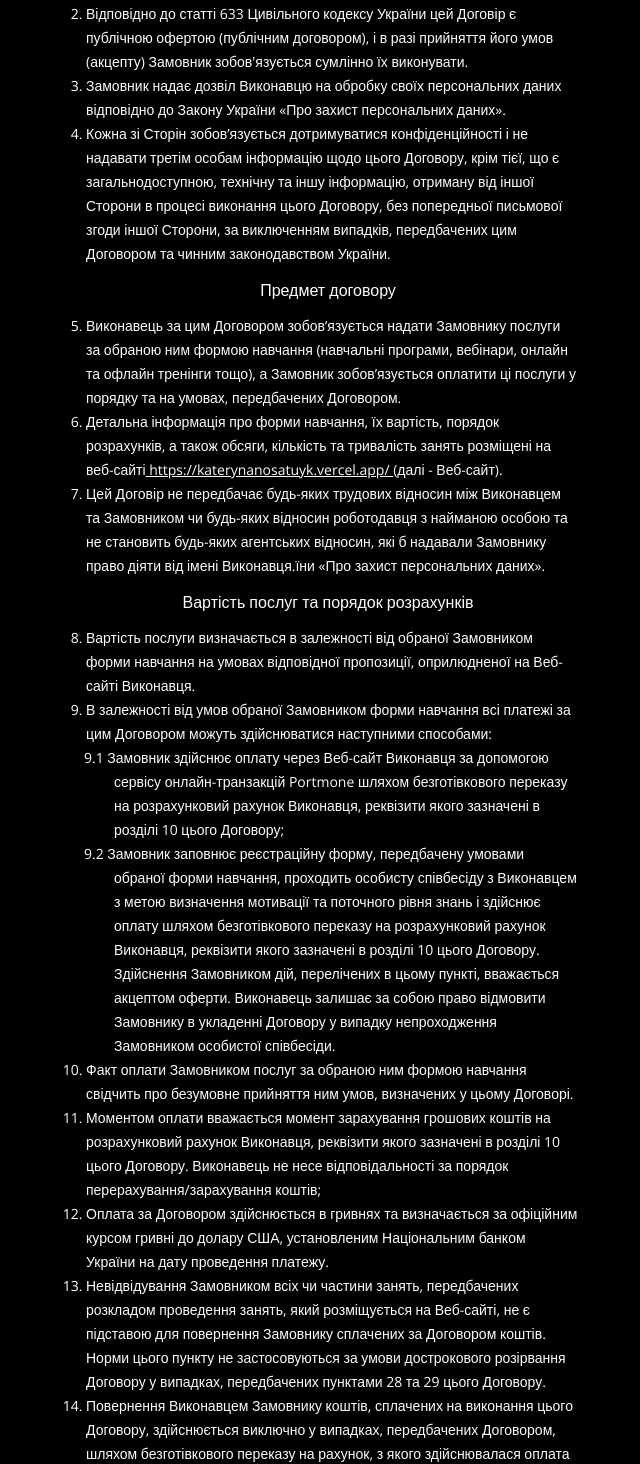
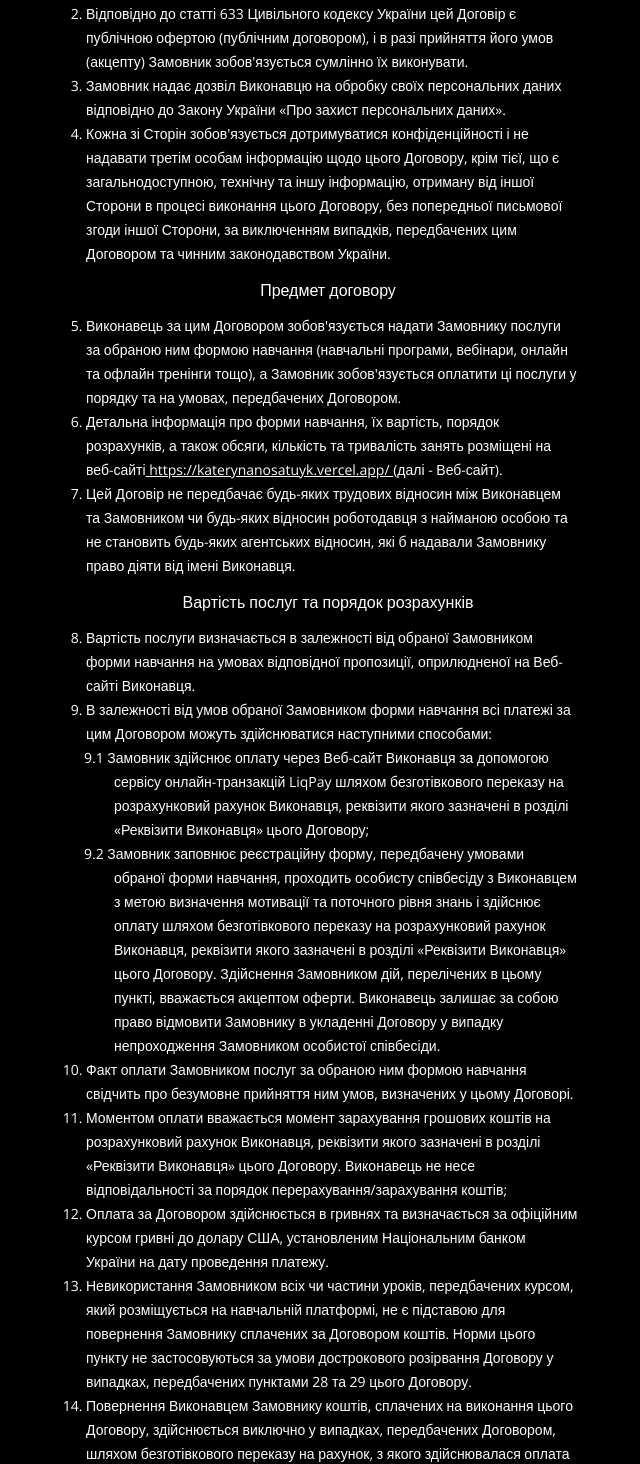
Before and after one commit to IraMira333/kateryna_kutsyk_master-class, a Next.js app: page /offer in a window 1280 px wide. Shown: the part 368-1832 px from the top of the page, without its empty margins (312-952 px from the left). Built offline with nearby package versions, Linux system fonts and the light colour scheme; no server answers.

Commit message:
Update Offer.tsx

```diff
--- a/src/components/Offer/Offer.tsx
+++ b/src/components/Offer/Offer.tsx
@@ -48,15 +48,16 @@ const OfferPage = () => {
                             </li>
                             <li>
                                 <p>
-                                    Кожна зі Сторін зобов’язується дотримуватися
-                                    конфіденційності і не надавати третім особам
-                                    інформацію щодо цього Договору, крім тієї,
-                                    що є загальнодоступною, технічну та іншу
-                                    інформацію, отриману від іншої Сторони в
-                                    процесі виконання цього Договору, без
-                                    попередньої письмової згоди іншої Сторони,
-                                    за виключенням випадків, передбачених цим
-                                    Договором та чинним законодавством України.
+                                    Кожна зі Сторін зобов&apos;язується
+                                    дотримуватися конфіденційності і не надавати
+                                    третім особам інформацію щодо цього
+                                    Договору, крім тієї, що є загальнодоступною,
+                                    технічну та іншу інформацію, отриману від
+                                    іншої Сторони в процесі виконання цього
+                                    Договору, без попередньої письмової згоди
+                                    іншої Сторони, за виключенням випадків,
+                                    передбачених цим Договором та чинним
+                                    законодавством України.
                                 </p>
                             </li>
                         </ol>
@@ -68,12 +69,13 @@ const OfferPage = () => {
                         <ol start={5} className="ml-2 list-decimal star">
                             <li>
                                 <p>
-                                    Виконавець за цим Договором зобов’язується
-                                    надати Замовнику послуги за обраною ним
-                                    формою навчання (навчальні програми,
-                                    вебінари, онлайн та офлайн тренінги тощо), а
-                                    Замовник зобов’язується оплатити ці послуги
-                                    у порядку та на умовах, передбачених
+                                    Виконавець за цим Договором
+                                    зобов&apos;язується надати Замовнику послуги
+                                    за обраною ним формою навчання (навчальні
+                                    програми, вебінари, онлайн та офлайн
+                                    тренінги тощо), а Замовник
+                                    зобов&apos;язується оплатити ці послуги у
+                                    порядку та на умовах, передбачених
                                     Договором.
                                 </p>
                             </li>
@@ -99,8 +101,7 @@ const OfferPage = () => {
                                     будь-яких відносин роботодавця з найманою
                                     особою та не становить будь-яких агентських
                                     відносин, які б надавали Замовнику право
-                                    діяти від імені Виконавця.їни «Про захист
-                                    персональних даних».
+                                    діяти від імені Виконавця.
                                 </p>
                             </li>
                         </ol>
@@ -129,11 +130,12 @@ const OfferPage = () => {
                                         <p className=" indent-[-30px]">
                                             9.1 Замовник здійснює оплату через
                                             Веб-сайт Виконавця за допомогою
-                                            сервісу онлайн-транзакцій Portmone
+                                            сервісу онлайн-транзакцій LiqPay
                                             шляхом безготівкового переказу на
                                             розрахунковий рахунок Виконавця,
                                             реквізити якого зазначені в розділі
-                                            10 цього Договору;
+                                            «Реквізити Виконавця» цього
+                                            Договору;
                                         </p>
                                     </li>
                                     <li>
@@ -147,9 +149,10 @@ const OfferPage = () => {
                                             безготівкового переказу на
                                             розрахунковий рахунок Виконавця,
                                             реквізити якого зазначені в розділі
-                                            10 цього Договору. Здійснення
-                                            Замовником дій, перелічених в цьому
-                                            пункті, вважається акцептом оферти.
+                                            «Реквізити Виконавця» цього
+                                            Договору. Здійснення Замовником дій,
+                                            перелічених в цьому пункті,
+                                            вважається акцептом оферти.
                                             Виконавець залишає за собою право
                                             відмовити Замовнику в укладенні
                                             Договору у випадку непроходження
@@ -171,8 +174,9 @@ const OfferPage = () => {
                                     Моментом оплати вважається момент
                                     зарахування грошових коштів на розрахунковий
                                     рахунок Виконавця, реквізити якого зазначені
-                                    в розділі 10 цього Договору. Виконавець не
-                                    несе відповідальності за порядок
+                                    в розділі «Реквізити Виконавця» цього
+                                    Договору. Виконавець не несе
+                                    відповідальності за порядок
                                     перерахування/зарахування коштів;
                                 </p>
                             </li>
@@ -186,9 +190,9 @@ const OfferPage = () => {
                             </li>
                             <li>
                                 <p>
-                                    Невідвідування Замовником всіх чи частини
-                                    занять, передбачених розкладом проведення
-                                    занять, який розміщується на Веб-сайті, не є
+                                    Невикористання Замовником всіх чи частини
+                                    уроків, передбачених курсом, який
+                                    розміщується на навчальній платформі, не є
                                     підставою для повернення Замовнику сплачених
                                     за Договором коштів. Норми цього пункту не
                                     застосовуються за умови дострокового
@@ -365,7 +369,7 @@ const OfferPage = () => {
                                             17.4 На повідомлення про зміни в
                                             обсязі форм навчання та/або розкладі
                                             проведення занять за цим Договором у
-                                            строк, встановлений в пункті 16
+                                            строк, встановлений в пункті 16.2
                                             Договору.
                                         </p>
                                     </li>
@@ -480,27 +484,27 @@ const OfferPage = () => {
                                         <p className=" indent-[-30px]">
                                             21.1 У випадку проведення
                                             розрахунків на умовах, передбачених
-                                            п.3.2.1. цього Договору, він
-                                            вважається укладеним з моменту
-                                            оплати послуг Замовником і діє до
-                                            повного виконання Сторонами
-                                            зобов&apos;язань за цим Договором.
+                                            п.9.1 цього Договору, він вважається
+                                            укладеним з моменту оплати послуг
+                                            Замовником і діє до повного
+                                            виконання Сторонами зобов&apos;язань
+                                            за цим Договором.
                                         </p>
                                     </li>
                                     <li>
                                         <p className=" indent-[-30px]">
                                             21.2 У випадку проведення
                                             розрахунків на умовах, передбачених
-                                            п.3.2.2. цього Договору, він
-                                            вважається укладеним після
-                                            заповнення Замовником реєстраційної
-                                            форми, успішного проходження
-                                            особистої співбесіди з метою
-                                            визначення мотивації та поточного
-                                            рівня знань Замовника та здійснення
-                                            ним оплати послуг і діє до повного
-                                            виконання Сторонами зобов&apos;язань
-                                            за цим Договором.
+                                            п.9.2 цього Договору, він вважається
+                                            укладеним після заповнення
+                                            Замовником реєстраційної форми,
+                                            успішного проходження особистої
+                                            співбесіди з метою визначення
+                                            мотивації та поточного рівня знань
+                                            Замовника та здійснення ним оплати
+                                            послуг і діє до повного виконання
+                                            Сторонами зобов&apos;язань за цим
+                                            Договором.
                                         </p>
                                     </li>
                                 </ul>
@@ -509,13 +513,13 @@ const OfferPage = () => {
                                 <p>
                                     Договір може бути розірваний Виконавцем в
                                     односторонньому порядку у випадку,
-                                    передбаченому п.4.1.5. цього Договору.
+                                    передбаченому п.15.5 цього Договору.
                                 </p>
                             </li>
                             <li>
                                 <p>
                                     Дострокове розірвання Договору можливе у
-                                    випадку, передбаченому п.9.5 цього Договору
+                                    випадку, передбаченому п.32 цього Договору
                                     або за взаємною згодою Сторін шляхом
                                     укладення між ними у письмовій формі Угоди
                                     про розірвання Договору або за рішенням
```
